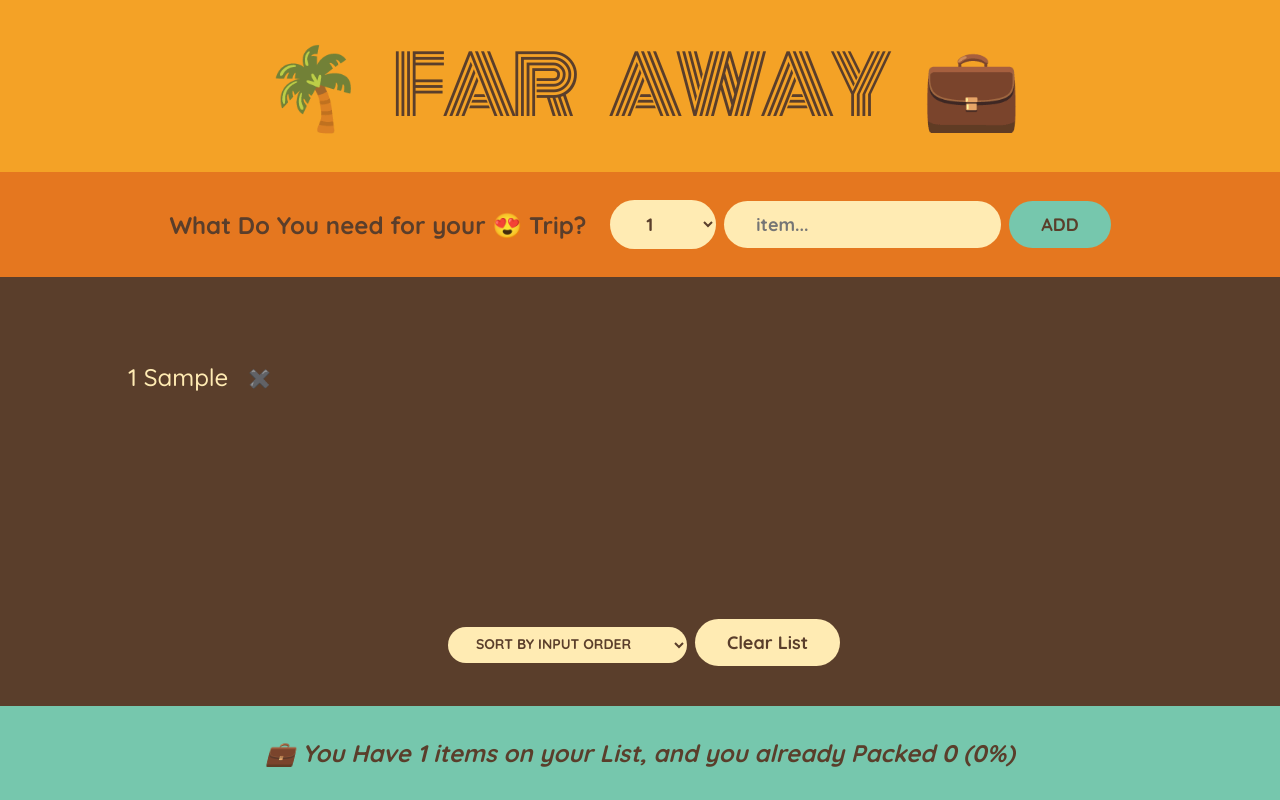
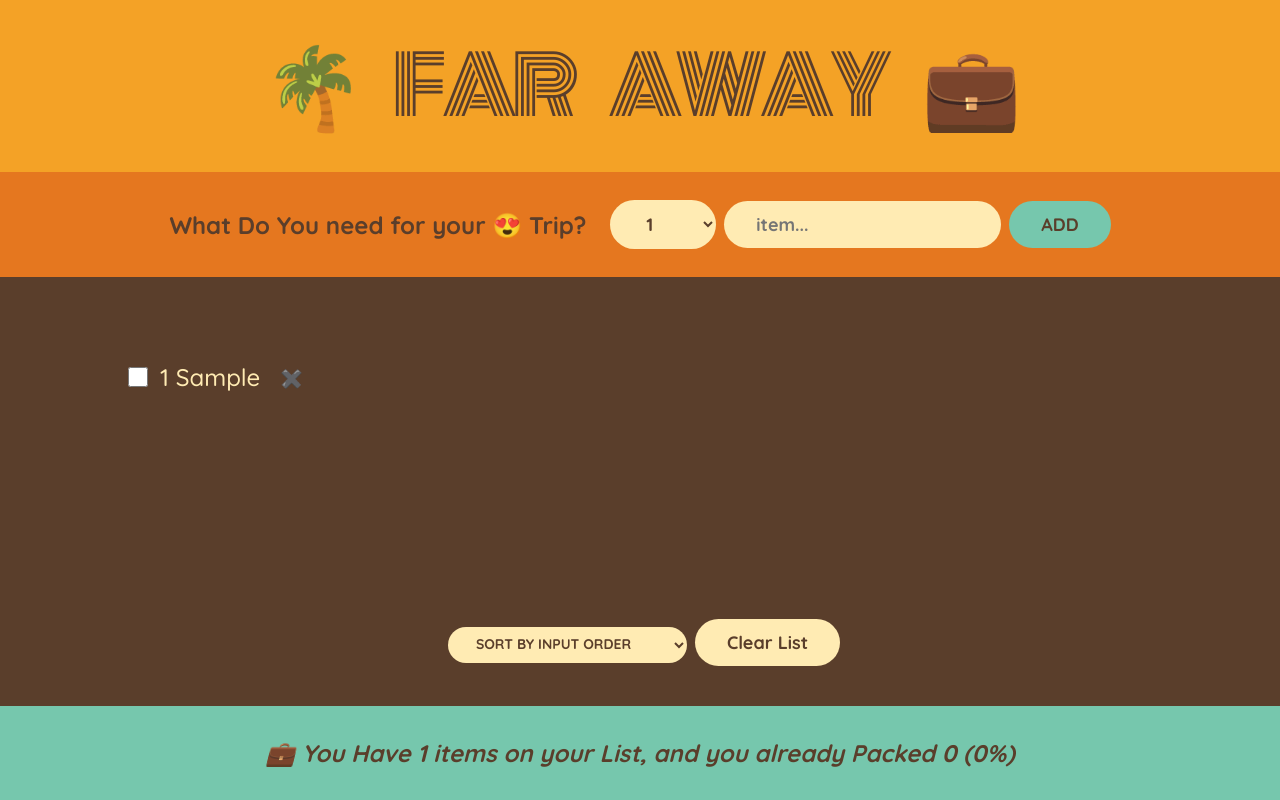
Before and after one commit to Ojha-kaustubh/farAwayprj, a React (Create React App) app: page / in a window 1280 px wide. Both pictures are taken after typing "Sample" into the empty fields and a click on the button "ADD". Built offline with nearby package versions, Linux system fonts and the light colour scheme.

Commit message:
Project Is complete Now

```diff
--- a/src/App.js
+++ /dev/null
@@ -1,159 +0,0 @@
-import { useState } from "react";
-import "./App.css";
-
-export default function App() {
-  const [items, setItems] = useState([]);
-
-  function handleAddItem(item) {
-    setItems((items) => [...items, item]);
-  }
-
-  function handleRemoveItem(id) {
-    setItems((items) => items.filter((item) => item.id !== id));
-  }
-
-  function handleToggleItem(id) {
-    setItems((items) =>
-      items.map((item) =>
-        item.id === id ? { ...item, packed: !item.packed } : item
-      )
-    );
-  }
-
-  function handleClearList() {
-    const confirmed = window.confirm("Are you Want to Delete all Items?");
-    setItems([]);
-  }
-
-  return (
-    <div className="app">
-      <Logo />
-      <Form onAddItem={handleAddItem} />
-      <PackingList
-        items={items}
-        onDeleteItem={handleRemoveItem}
-        onToggleItem={handleToggleItem}
-        onClearList={handleClearList}
-      />
-      <Stats items={items} />
-    </div>
-  );
-}
-
-function Logo() {
-  return <h1> 🌴 Far Away 💼 </h1>;
-}
-
-function Form({ onAddItem }) {
-  const [description, setDescription] = useState("");
-  const [quantity, setQuantity] = useState(1);
-
-  function handleSubmit(e) {
-    e.preventDefault(); // page is not refreshed again
-    if (!description) return;
-    const newItem = { description, quantity, packed: false, id: Date.now() };
-    console.log(newItem);
-
-    onAddItem(newItem);
-
-    setDescription("");
-    setQuantity(1);
-  }
-
-  return (
-    <form className="add-form" onSubmit={handleSubmit}>
-      <h3>What Do You need for your 😍 Trip?</h3>
-      <select
-        value={quantity}
-        onChange={(e) => setQuantity(Number(e.target.value))}
-      >
-        {Array.from({ length: 20 }, (_, i) => i + 1).map((num) => (
-          <option value={num} key={num}>
-            {num}
-          </option>
-        ))}
-      </select>
-      <input
-        type="text"
-        placeholder="item..."
-        value={description}
-        onChange={(e) => setDescription(e.target.value)}
-      />
-      <button>Add</button>
-    </form>
-  );
-}
-
-function PackingList({ items, onDeleteItem, onToggleItem, onClearList }) {
-  const [sortBy, setSortBy] = useState("input");
-
-  let sortedItems = [...items];
-  if (sortBy === "description") {
-    sortedItems.sort((a, b) => a.description.localeCompare(b.description));
-  } else if (sortBy === "packed") {
-    sortedItems.sort((a, b) => Number(a.packed) - Number(b.packed));
-  }
-
-  return (
-    <div className="list">
-      <ul className="list">
-        {sortedItems.map((item) => (
-          <Item
-            item={item}
-            key={item.id}
-            onDeleteItem={onDeleteItem}
-            onToggleItem={onToggleItem}
-          />
-        ))}
-      </ul>
-
-      <div className="action">
-        <select value={sortBy} onChange={(e) => setSortBy(e.target.value)}>
-          <option value="input">Sort By Input Order</option>
-          <option value="description">Sort By Description</option>
-          <option value="packed">Sort By Packed Status</option>
-        </select>
-
-        <button onClick={onClearList}>Clear List</button>
-      </div>
-    </div>
-  );
-}
-
-function Item({ item, onDeleteItem, onToggleItem }) {
-  return (
-    <li>
-      <span
-        style={item.packed ? { textDecoration: "line-through" } : {}}
-        onClick={() => onToggleItem(item.id)}
-      >
-        {item.quantity} {item.description}
-      </span>
-      <button onClick={() => onDeleteItem(item.id)}>✖️</button>
-    </li>
-  );
-}
-
-function Stats({ items }) {
-  if (items.length === 0) {
-    return (
-      <p className="stats">
-        <em>💼 No Items Are Packed</em>
-      </p>
-    );
-  }
-
-  const numItems = items.length;
-  const itemsPacked = items.filter((item) => item.packed).length;
-  const percentage = (itemsPacked / numItems) * 100;
-
-  return (
-    <footer className="stats">
-      <em>
-        {percentage === 100
-          ? "All Items Are Packed"
-          : `💼 You Have ${numItems} items on your List, and you already Packed ${itemsPacked} (${percentage}%)`}
-      </em>
-    </footer>
-  );
-}
--- /dev/null
+++ b/src/components/App.js
@@ -0,0 +1,48 @@
+import { useState } from "react";
+import Logo from "./Logo";
+import Form from "./Form";
+import PackingList from "./PackingList";
+import Stats from "./Stats";
+import '../App.css';
+export default function App() {
+  const [items, setItems] = useState([]);
+
+  function handleAddItem(item) {
+    setItems((items) => [...items, item]);
+  }
+
+  function handleRemoveItem(id) {
+    setItems((items) => items.filter((item) => item.id !== id));
+  }
+
+  function handleToggleItem(id) {
+    setItems((items) =>
+      items.map((item) =>
+        item.id === id ? { ...item, packed: !item.packed } : item
+      )
+    );
+  }
+
+  function handleClearList() {
+    const confirmed = window.confirm(
+      "Are you sure you want to delete all items?"
+    );
+    if (confirmed) {
+      setItems([]);
+    }
+  }
+
+  return (
+    <div className="app">
+      <Logo />
+      <Form onAddItem={handleAddItem} />
+      <PackingList
+        items={items}
+        onDeleteItem={handleRemoveItem}
+        onToggleItem={handleToggleItem}
+        onClearList={handleClearList}
+      />
+      <Stats items={items} />
+    </div>
+  );
+}
--- /dev/null
+++ b/src/components/Form.js
@@ -0,0 +1,39 @@
+import React, { useState } from "react";
+
+export default function Form({ onAddItem }) {
+  const [description, setDescription] = useState("");
+  const [quantity, setQuantity] = useState(1);
+
+  function handleSubmit(e) {
+    e.preventDefault(); // Prevent page refresh
+    if (!description) return;
+    const newItem = { description, quantity, packed: false, id: Date.now() };
+    onAddItem(newItem);
+
+    setDescription("");
+    setQuantity(1);
+  }
+
+  return (
+    <form className="add-form" onSubmit={handleSubmit}>
+      <h3>What Do You need for your 😍 Trip?</h3>
+      <select
+        value={quantity}
+        onChange={(e) => setQuantity(Number(e.target.value))}
+      >
+        {Array.from({ length: 20 }, (_, i) => i + 1).map((num) => (
+          <option value={num} key={num}>
+            {num}
+          </option>
+        ))}
+      </select>
+      <input
+        type="text"
+        placeholder="item..."
+        value={description}
+        onChange={(e) => setDescription(e.target.value)}
+      />
+      <button>Add</button>
+    </form>
+  );
+}
--- /dev/null
+++ b/src/components/Item.js
@@ -0,0 +1,16 @@
+export default function Item({ item, onDeleteItem, onToggleItem }) {
+  return (
+    <li>
+      <input
+        type="checkbox"
+        value={item.packed}
+        onChange={() => onToggleItem(item.id)}
+        checked={item.packed}
+      />
+      <span style={item.packed ? { textDecoration: "line-through" } : {}}>
+        {item.quantity} {item.description}
+      </span>
+      <button onClick={() => onDeleteItem(item.id)}>✖️</button>
+    </li>
+  );
+}
--- /dev/null
+++ b/src/components/Logo.js
@@ -0,0 +1,3 @@
+export default function Logo() {
+  return <h1> 🌴 Far Away 💼 </h1>;
+}
--- /dev/null
+++ b/src/components/PackingList.js
@@ -0,0 +1,43 @@
+import React, { useState } from "react";
+import Item from "./Item";
+
+export default function PackingList({
+  items,
+  onDeleteItem,
+  onToggleItem,
+  onClearList,
+}) {
+  const [sortBy, setSortBy] = useState("input");
+
+  let sortedItems = [...items];
+  if (sortBy === "description") {
+    sortedItems.sort((a, b) => a.description.localeCompare(b.description));
+  } else if (sortBy === "packed") {
+    sortedItems.sort((a, b) => Number(a.packed) - Number(b.packed));
+  }
+
+  return (
+    <div className="list">
+      <ul className="list">
+        {sortedItems.map((item) => (
+          <Item
+            item={item}
+            key={item.id}
+            onDeleteItem={onDeleteItem}
+            onToggleItem={onToggleItem}
+          />
+        ))}
+      </ul>
+
+      <div className="action">
+        <select value={sortBy} onChange={(e) => setSortBy(e.target.value)}>
+          <option value="input">Sort By Input Order</option>
+          <option value="description">Sort By Description</option>
+          <option value="packed">Sort By Packed Status</option>
+        </select>
+
+        <button onClick={onClearList}>Clear List</button>
+      </div>
+    </div>
+  );
+}
--- /dev/null
+++ b/src/components/Stats.js
@@ -0,0 +1,23 @@
+export default function Stats({ items }) {
+    if (items.length === 0) {
+      return (
+        <p className="stats">
+          <em>💼 No Items Are Packed</em>
+        </p>
+      );
+    }
+
+    const numItems = items.length;
+    const itemsPacked = items.filter((item) => item.packed).length;
+    const percentage = (itemsPacked / numItems) * 100;
+
+    return (
+      <footer className="stats">
+        <em>
+          {percentage === 100
+            ? "All Items Are Packed"
+            : `💼 You Have ${numItems} items on your List, and you already Packed ${itemsPacked} (${percentage}%)`}
+        </em>
+      </footer>
+    );
+  }
--- a/src/index.js
+++ b/src/index.js
@@ -1,6 +1,6 @@
 import React from "react";
 import ReactDOM from "react-dom/client";
-import App from "./App";
+import App from "./components/App";
 
 const root = ReactDOM.createRoot(document.getElementById("root"));
 root.render(
```
